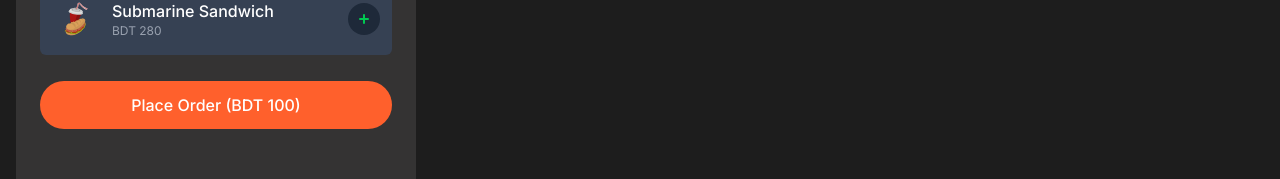
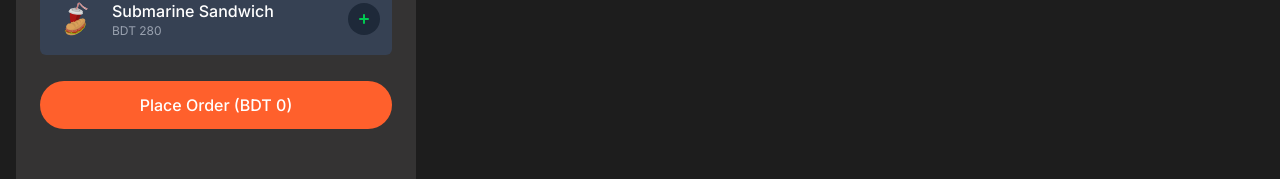
Before and after one commit to devhimelali/DineOut-Food-Order-Management, a React (Vite) app: page / in a window 1280 px wide. Shown: the part 515-694 px from the top of the page. Built offline with nearby package versions, Linux system fonts and the light colour scheme.

Commit message:
feat: implement create order functionality in Food Ordering system
- Added item selection and price calculation
- Added customer name input handling
- Calculated total price and item count on order submit
- Sent complete order data to parent component

```diff
--- a/src/App.jsx
+++ b/src/App.jsx
@@ -62,11 +62,16 @@ export default function App() {
     return allOrders.filter((order) => order.status === "delivered").length;
   }
 
+  function handlePlaceOrder(order) {
+    setAllOrders((prev) => [...prev, order]);
+    setOrderLists((prev) => [...prev, order]);
+  }
+
   return (
     <div className="container mx-auto px-4 h-screen flex flex-col">
       <Header />
       <div className="grid grid-cols-1 md:grid-cols-3 gap-6 mt-6 flex-grow">
-        <POSPanel />
+        <POSPanel total={totalOrder} onPlaceOrder={handlePlaceOrder} />
         <OrderPanel
           totalOrder={totalOrder}
           totalPendingOrder={totalPendingOrder}
--- a/src/components/pos/Item.jsx
+++ b/src/components/pos/Item.jsx
@@ -1,5 +1,6 @@
+import MinusIcon from "../icons/MinusIcon";
 import PlusIcon from "../icons/PlusIcon";
-export default function Item({ item }) {
+export default function Item({ item, onToggleItem, isSelected }) {
   return (
     <div className="bg-gray-700 bg-opacity-30 rounded-md p-3 mb-3 flex justify-between items-center hover:bg-opacity-40 transition-all duration-300">
       <div className="flex items-center">
@@ -11,9 +12,12 @@ export default function Item({ item }) {
           <p className="text-xs text-gray-400">BDT {item.price}</p>
         </div>
       </div>
-      <button className="w-8 h-8 bg-gray-800 hover:bg-primary rounded-full flex items-center justify-center transition-colors duration-300">
-        <PlusIcon />
-        {/* <MinusIcon /> */}
+      <button
+        onClick={() => onToggleItem(item)}
+        type="button"
+        className="w-8 h-8 bg-gray-800 hover:bg-primary rounded-full flex items-center justify-center transition-colors duration-300"
+      >
+        {isSelected ? <MinusIcon /> : <PlusIcon />}
       </button>
     </div>
   );
--- a/src/components/pos/ItemList.jsx
+++ b/src/components/pos/ItemList.jsx
@@ -1,12 +1,19 @@
 import foodItems from "../../data/food";
 import Item from "./Item";
-export default function ItemList() {
+export default function ItemList({ selectedItems, onToggleItem }) {
   return (
     <div className="mb-4">
       <label className="block text-sm font-medium mb-2">Choose Items</label>
       <div className="items-container">
         {foodItems.map((item) => (
-          <Item key={item.id} item={item} />
+          <Item
+            key={item.id}
+            item={item}
+            onToggleItem={onToggleItem}
+            isSelected={selectedItems.some(
+              (selected) => selected.id === item.id
+            )}
+          />
         ))}
       </div>
     </div>
--- a/src/components/pos/OrderForm.jsx
+++ b/src/components/pos/OrderForm.jsx
@@ -1,19 +1,60 @@
+import { useState } from "react";
 import ItemList from "./ItemList";
+export default function OrderForm({ total, onPlaceOrder }) {
+  const [selectedItems, setSelectedItems] = useState([]);
+  const [customerName, setCustomerName] = useState("");
+  function calculateTotalPrice() {
+    return selectedItems.reduce((total, item) => {
+      const price = parseFloat(item.price) || 0;
+      const quantity = parseInt(item.quantity) || 1;
+      return total + price * quantity;
+    }, 0);
+  }
 
-export default function OrderForm() {
+  function handleToggleItem(item) {
+    const exists = selectedItems.find((i) => i.id === item.id);
+    if (exists) {
+      setSelectedItems((prev) => prev.filter((i) => i.id !== item.id));
+    } else {
+      setSelectedItems((prev) => [...prev, { ...item, quantity: 1 }]);
+    }
+  }
+
+  function handleNewOrder(e) {
+    e.preventDefault();
+    const newOrder = {
+      id: total() + 1,
+      name: customerName,
+      quantity: selectedItems.length,
+      totalAmount: calculateTotalPrice(),
+      status: "pending",
+      isDelivered: false,
+    };
+    onPlaceOrder(newOrder);
+    setSelectedItems([]);
+    setCustomerName("");
+  }
   return (
     <form>
       <div className="mb-4">
         <label className="block text-sm font-medium mb-2">Customer Name</label>
         <input
+          value={customerName}
+          onChange={(e) => setCustomerName(e.target.value)}
           type="text"
+          name="name"
           className="w-full bg-gray-700 bg-opacity-50 rounded-md p-2 focus:outline-none focus:ring-2 focus:ring-primary transition-all duration-300"
         />
       </div>
 
-      <ItemList />
-      <button className="w-full bg-primary hover:bg-opacity-90 text-white font-medium py-3 rounded-full transition-all duration-300 hover:shadow-lg transform hover:-translate-y-1">
-        Place Order (BDT 100)
+      <ItemList selectedItems={selectedItems} onToggleItem={handleToggleItem} />
+      <button
+        onClick={(e) => {
+          handleNewOrder(e);
+        }}
+        className="w-full bg-primary hover:bg-opacity-90 text-white font-medium py-3 rounded-full transition-all duration-300 hover:shadow-lg transform hover:-translate-y-1"
+      >
+        Place Order (BDT {calculateTotalPrice()})
       </button>
     </form>
   );
--- a/src/components/pos/POSPanel.jsx
+++ b/src/components/pos/POSPanel.jsx
@@ -1,6 +1,6 @@
 import OrderForm from "./OrderForm";
 
-export default function POSPanel() {
+export default function POSPanel({ total, onPlaceOrder }) {
   return (
     <div className="bg-cardbg rounded-lg p-6 h-[calc(100vh_-_130px)]">
       <h2 className="text-xl font-bold mb-1">CREATE ORDER</h2>
@@ -8,7 +8,7 @@ export default function POSPanel() {
         Accurately fulfill customer orders based on a precise understanding of
         their requirements.
       </p>
-      <OrderForm />
+      <OrderForm total={total} onPlaceOrder={onPlaceOrder} />
     </div>
   );
 }
```
